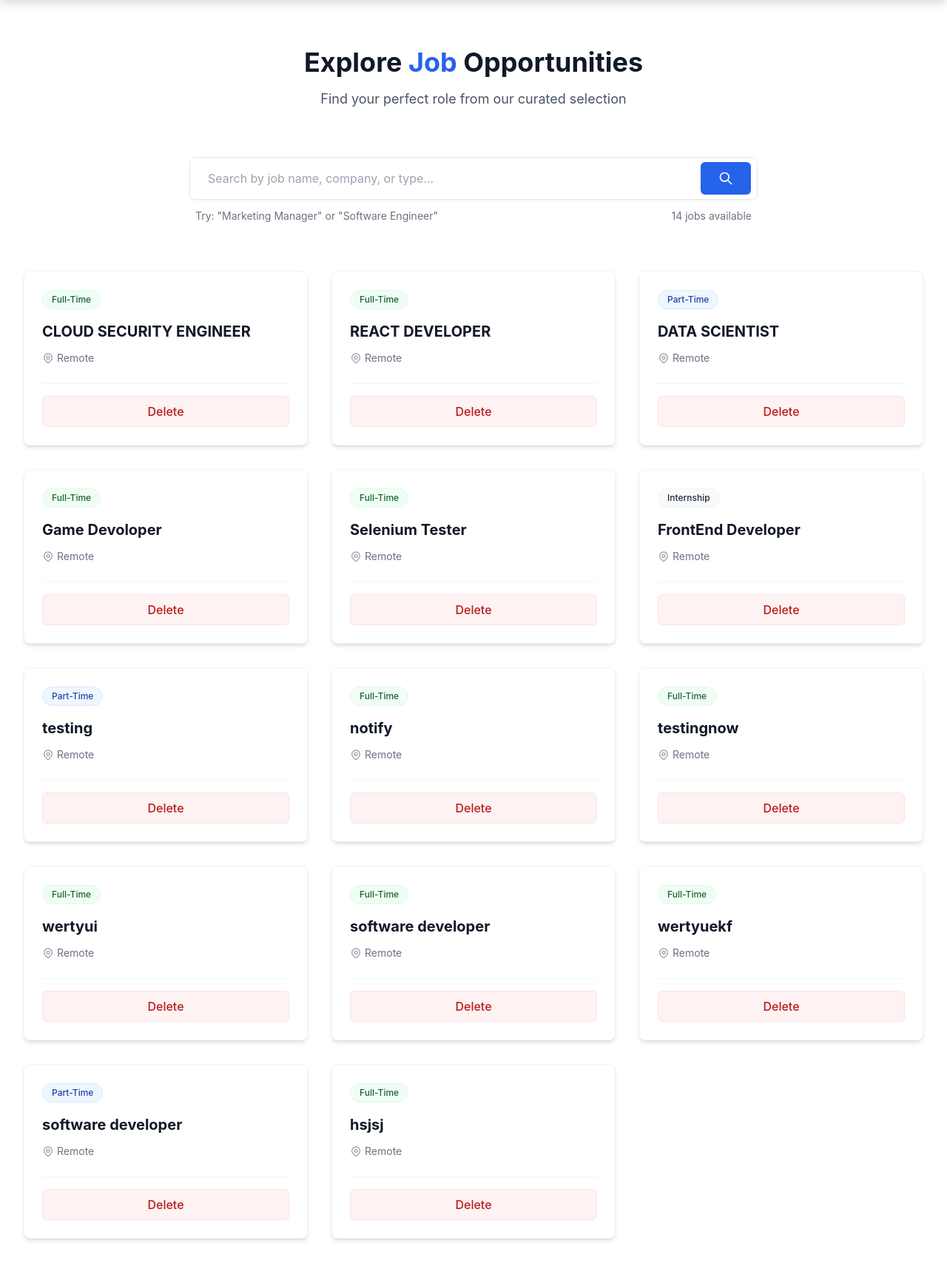
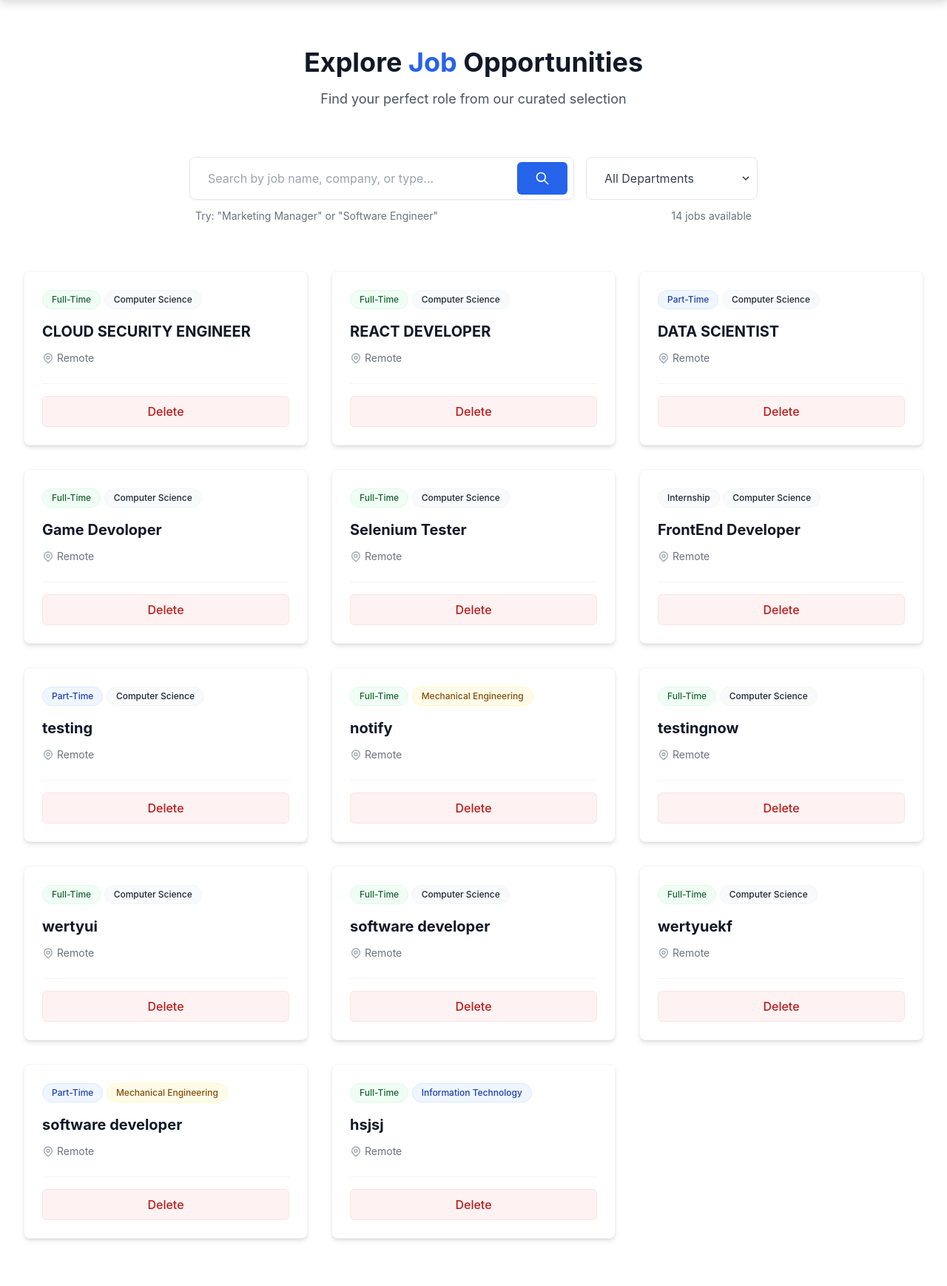
Before and after one commit to Akshaysonu916/alumni-hub, a Django app: page /jobs/ in a window 1280 px wide. Shown: the part 72-1810 px from the top of the page at 74% size. Run offline with Django 5.2, Linux system fonts and the light colour scheme; a user stored in the database is signed in; data comes from the database, SQL or seed files in the repository; both versions use the stored data as it was after the commit; some libraries are stand-ins or nearby versions.

Commit message:
final commit

```diff
--- a/alumnihub/settings.py
+++ b/alumnihub/settings.py
@@ -75,6 +75,7 @@ TEMPLATES = [
         'APP_DIRS': True,
         'OPTIONS': {
             'context_processors': [
+                'myapp.context_processors.notification_count',
                 'django.template.context_processors.debug',
                 'django.template.context_processors.request',
                 'django.contrib.auth.context_processors.auth',
--- a/myapp/context_processors.py
+++ b/myapp/context_processors.py
@@ -1,10 +1,23 @@
 # myapp/context_processors.py
+
+# from .models import Notification
+
+# def notification_count(request):
+#     if request.user.is_authenticated:
+#         count = Notification.objects.filter(user=request.user).count()
+#     else:
+#         count = 0
+#     return {'notification_count': count}
+
 
 from .models import Notification
 
 def notification_count(request):
     if request.user.is_authenticated:
-        count = Notification.objects.filter(user=request.user).count()
-    else:
-        count = 0
-    return {'notification_count': count}
+        return {
+            'unread_notification_count': Notification.objects.filter(
+                user=request.user,
+                is_read=False
+            ).count()
+        }
+    return {}
--- a/myapp/forms.py
+++ b/myapp/forms.py
@@ -72,12 +72,13 @@ class SignInForm(forms.Form):
 class JobPostForm(forms.ModelForm):
     class Meta:
         model = JobPost
-        fields = ['job_name', 'company', 'description', 'job_type', 'company_website', 'salary']
+        fields = ['job_name', 'company', 'description', 'job_type','department', 'company_website', 'salary']
         widgets = {
             'job_name': forms.TextInput(attrs={'class': 'form-control', 'placeholder': 'Enter Job Title'}),
             'company': forms.TextInput(attrs={'class': 'form-control', 'placeholder': 'Company Name'}),
             'description': forms.Textarea(attrs={'class': 'form-control', 'rows': 4, 'placeholder': 'Job Description'}),
             'job_type': forms.Select(attrs={'class': 'form-select'}),
+            'department': forms.Select(attrs={'class': 'form-select'}),
             'company_website': forms.URLInput(attrs={'class': 'form-control', 'placeholder': 'Company Website Link'}),
             'salary': forms.TextInput(attrs={'class': 'form-control', 'placeholder': 'e.g. ₹40,000/month or Negotiable'}),
 
--- a/myapp/views.py
+++ b/myapp/views.py
@@ -63,7 +63,7 @@ def notifications_view(request):
 
     return render(request, 'notification.html', {
         'notifications': notifications,
-        'notification_count': 0  # Already marked as read
+        'notification_count': notifications.count()  # Already marked as read
     })
 
 
@@ -155,33 +155,63 @@ def logout_view(request):
 
 
 
-#job posts all operations
+from django.shortcuts import render
+from django.contrib.auth.decorators import login_required
+from django.db.models import Q
+from django.utils import timezone
+from .models import JobPost, Connection, Notification
+
 @login_required(login_url='signin')
 def jobpost_list(request):
+    # Get search query and department filter from request
     query = request.GET.get("q")
+    department = request.GET.get("department")
 
-    # 🔎 Job filtering based on the search query
+    # Start with all jobs
+    jobs = JobPost.objects.all()
+
+    # Apply search filter if query exists
     if query:
-        jobs = JobPost.objects.filter(Q(job_name__icontains=query))
-    else:
-        jobs = JobPost.objects.all()
+        jobs = jobs.filter(
+            Q(job_name__icontains=query) |
+            Q(company_name__icontains=query) |
+            Q(description__icontains=query)
+        )
+    # Apply department filter if selected
+    if department:
+        jobs = jobs.filter(department=department)
 
-    # 🔔 Connection notifications
-    connection_notifications = Connection.objects.filter(to_user=request.user, is_accepted=False)
+    # Connection notifications
+    connection_notifications = Connection.objects.filter(
+        to_user=request.user,
+        is_accepted=False
+    )
     connection_count = connection_notifications.count()
 
-    # 📩 Unread general notifications (for students only)
+    # Unread general notifications (for students only)
     unread_count = 0
     if hasattr(request.user, 'student_profile'):
-        unread_count = Notification.objects.filter(user=request.user, is_read=False).count()
-        Notification.objects.filter(user=request.user, is_read=False).update(is_read=True, read_at=timezone.now())
+        unread_count = Notification.objects.filter(
+            user=request.user,
+            is_read=False
+        ).count()
+        # Mark notifications as read when viewing job list
+        Notification.objects.filter(
+            user=request.user,
+            is_read=False
+        ).update(is_read=True, read_at=timezone.now())
 
-    return render(request, 'jobpost_list.html', {
+    context = {
         'jobs': jobs,
         'connection_notifications': connection_notifications,
         'count': connection_count,
         'unread_notifications_count': unread_count,
-    })
+        # Pass the current filter values back to template
+        'current_query': query,
+        'current_department': department,
+    }
+
+    return render(request, 'jobpost_list.html', context)
 
 def userjobs_view(request):
     jobs = JobPost.objects.all()
--- a/templates/jobpost_list.html
+++ b/templates/jobpost_list.html
@@ -15,9 +15,11 @@
             </p>
         </div>
 
-        <!-- Enhanced Search Bar -->
-        <form method="get" class="mb-16 max-w-3xl mx-auto">
-            <div class="relative flex items-center shadow-sm rounded-lg overflow-hidden border border-gray-200 focus-within:border-blue-500 focus-within:ring-1 focus-within:ring-blue-500">
+        <!-- Enhanced Search and Filter Bar -->
+        <div class="mb-16 max-w-3xl mx-auto">
+            <form method="get" class="flex flex-col md:flex-row gap-4">
+                <!-- Search Input -->
+                <div class="relative flex-1 flex items-center shadow-sm rounded-lg overflow-hidden border border-gray-200 focus-within:border-blue-500 focus-within:ring-1 focus-within:ring-blue-500">
                     <input type="text" name="q" placeholder="Search by job name, company, or type..."
                         value="{{ request.GET.q }}"
                         class="w-full px-6 py-4 bg-white text-gray-900 focus:outline-none">
@@ -28,13 +30,33 @@
                         </svg>
                     </button>
                 </div>
+
+                <!-- Department Filter -->
+                <div class="relative">
+                    <select name="department" class="appearance-none w-full px-6 py-4 bg-white border border-gray-200 rounded-lg focus:border-blue-500 focus:ring-blue-500 text-gray-700">
+                        <option value="">All Departments</option>
+                        <option value="it" {% if request.GET.department == 'it' %}selected{% endif %}>Information Technology</option>
+                        <option value="cs" {% if request.GET.department == 'cs' %}selected{% endif %}>Computer Science</option>
+                        <option value="me" {% if request.GET.department == 'me' %}selected{% endif %}>Mechanical Engineering</option>
+                        <option value="ec" {% if request.GET.department == 'ec' %}selected{% endif %}>Electronics Engineering</option>
+                        <option value="ee" {% if request.GET.department == 'ee' %}selected{% endif %}>Electrical Engineering</option>
+                    </select>
+                    <div class="pointer-events-none absolute inset-y-0 right-0 flex items-center px-2 text-gray-700">
+                        <svg class="fill-current h-4 w-4" xmlns="http://www.w3.org/2000/svg" viewBox="0 0 20 20">
+                            <path d="M9.293 12.95l.707.707L15.657 8l-1.414-1.414L10 10.828 5.757 6.586 4.343 8z"/>
+                        </svg>
+                    </div>
+                </div>
+            </form>
+
             <div class="mt-3 flex justify-between text-sm text-gray-500 px-2">
                 <span>Try: "Marketing Manager" or "Software Engineer"</span>
                 <span>{{ jobs|length }} jobs available</span>
             </div>
-        </form>
+        </div>
 
         {% if jobs %}
+        <!-- Rest of your template remains the same -->
         <div class="grid gap-8 md:grid-cols-2 lg:grid-cols-3">
             {% for job in jobs %}
             <!-- Enhanced Job Card -->
@@ -50,6 +72,15 @@
                     {{ job.get_job_type_display }}
                 </span>
 
+                <span class="inline-block px-3 py-1 text-xs font-medium rounded-full
+                            {% if job.department == 'it' %}bg-blue-50 text-blue-800 border border-blue-100
+                            {% elif job.department == 'cs' %}bg-green-50 text-green-800 border border-green-100
+                            {% elif job.department == 'me' %}bg-yellow-50 text-yellow-800 border border-yellow-100
+                            {% else %}bg-gray-50 text-gray-800 border border-gray-100{% endif %} mb-4">
+                    {{ job.get_department_display }}
+                </span>
+
+                <!-- Rest of the job card content -->
                 <h2 class="text-xl font-bold text-gray-900 mb-2">{{ job.job_name }}</h2>
                 <p class="text-gray-700 mb-3 font-medium">{{ job.company_name }}</p>
 
@@ -120,25 +151,29 @@
         <div class="mt-12 flex justify-center">
             <nav class="inline-flex rounded-md shadow-sm -space-x-px" aria-label="Pagination">
                 {% if page_obj.has_previous %}
-                    <a href="?page={{ page_obj.previous_page_number }}" class="px-4 py-2 border border-gray-300 bg-white text-gray-700 hover:bg-gray-50 rounded-l-md">
+                    <a href="?page={{ page_obj.previous_page_number }}{% if request.GET.q %}&q={{ request.GET.q }}{% endif %}{% if request.GET.department %}&department={{ request.GET.department }}{% endif %}"
+                       class="px-4 py-2 border border-gray-300 bg-white text-gray-700 hover:bg-gray-50 rounded-l-md">
                         Previous
                     </a>
                 {% endif %}
 
                 {% for num in page_obj.paginator.page_range %}
                     {% if page_obj.number == num %}
-                        <a href="?page={{ num }}" class="px-4 py-2 border border-blue-500 bg-blue-50 text-blue-600 font-medium">
+                        <a href="?page={{ num }}{% if request.GET.q %}&q={{ request.GET.q }}{% endif %}{% if request.GET.department %}&department={{ request.GET.department }}{% endif %}"
+                           class="px-4 py-2 border border-blue-500 bg-blue-50 text-blue-600 font-medium">
                             {{ num }}
                         </a>
                     {% elif num > page_obj.number|add:'-3' and num < page_obj.number|add:'3' %}
-                        <a href="?page={{ num }}" class="px-4 py-2 border border-gray-300 bg-white text-gray-700 hover:bg-gray-50">
+                        <a href="?page={{ num }}{% if request.GET.q %}&q={{ request.GET.q }}{% endif %}{% if request.GET.department %}&department={{ request.GET.department }}{% endif %}"
+                           class="px-4 py-2 border border-gray-300 bg-white text-gray-700 hover:bg-gray-50">
                             {{ num }}
                         </a>
                     {% endif %}
                 {% endfor %}
 
                 {% if page_obj.has_next %}
-                    <a href="?page={{ page_obj.next_page_number }}" class="px-4 py-2 border border-gray-300 bg-white text-gray-700 hover:bg-gray-50 rounded-r-md">
+                    <a href="?page={{ page_obj.next_page_number }}{% if request.GET.q %}&q={{ request.GET.q }}{% endif %}{% if request.GET.department %}&department={{ request.GET.department }}{% endif %}"
+                       class="px-4 py-2 border border-gray-300 bg-white text-gray-700 hover:bg-gray-50 rounded-r-md">
                         Next
                     </a>
                 {% endif %}
--- a/templates/navbar.html
+++ b/templates/navbar.html
@@ -321,7 +321,14 @@
             <a href="{% url 'my_notifications' %}" class="nav-link" style="position: relative;">
               <i class="fas fa-bell"></i>
               {% if unread_notifications_count > 0 %}
-                <span class="notification-badge">{{ unread_notifications_count }}</span>
+                <span class="absolute -top-1 -right-1 bg-red-500 text-white text-xs font-bold rounded-full h-5 w-5 flex items-center justify-center transform translate-x-1 -translate-y-1">
+                {% comment %} <span class="notification-badge">{{ unread_notifications_count }}</span> {% endcomment %}
+                {% if unread_notifications_count > 9 %}
+                  9+
+                {% else %}
+                  {{ unread_notifications_count }}
+              {% endif %}
+                </span>
               {% endif %}
             </a>
             <a href="{% url 'add_jobs' %}" class="nav-link"><i class="fas fa-plus-circle"></i> Add Jobs</a>
@@ -360,7 +367,14 @@
             <a href="{% url 'my_notifications' %}" class="nav-link" style="position: relative;">
               <i class="fas fa-bell"></i>
               {% if unread_notifications_count > 0 %}
-                <span class="notification-badge">{{ unread_notifications_count }}</span>
+                <span class="absolute -top-1 -right-1 bg-red-500 text-white text-xs font-bold rounded-full h-5 w-5 flex items-center justify-center transform translate-x-1 -translate-y-1">
+                {% comment %} <span class="notification-badge">{{ unread_notifications_count }}</span> {% endcomment %}
+                {% if unread_notifications_count > 9 %}
+                  9+
+                {% else %}
+                  {{ unread_notifications_count }}
+              {% endif %}
+                </span>
               {% endif %}
             </a>
             <a href="{% url 'combined_user_list' %}" class="nav-link"><i class="fas fa-users"></i> Connect</a>
--- a/templates/signin.html
+++ b/templates/signin.html
@@ -24,7 +24,7 @@
                         {% elif message.tags == 'success' %}
                             bg-green-100 text-green-800
                         {% else %}
-                            bg-blue-100 text-blue-800
+                            bg-red-100 text-red-800
                         {% endif %}">
                         {{ message }}
                     </div>
```
Also changed, not shown: myapp/models.py (+7 -0 lines), templates/addjobs.html (+12 -0 lines), db.sqlite3, images/images/WhatsApp_Image_2025-05-07_at_20.37.35_0b32fe77.jpg (added), images/images/WhatsApp_Image_2025-05-07_at_20.44.12_99277e5d.jpg (added), images/images/WhatsApp_Image_2025-05-07_at_20.48.09_9d7f2d84.jpg (added), images/images/WhatsApp_Image_2025-05-07_at_20.49.25_197ed24a.jpg (added), images/images/alumniphoto1.jpg (added), images/profile_pics/WhatsApp_Image_2025-05-07_at_16.16.04_0935573f.jpg (added), images/profile_pics/buggy1-1200x630_8USrDBJ.webp (added), images/profile_pics/my_photos.jpg (added), myapp/migrations/0040_jobpost_department.py (added). Lines whose indentation alone changed are shown as unchanged.
